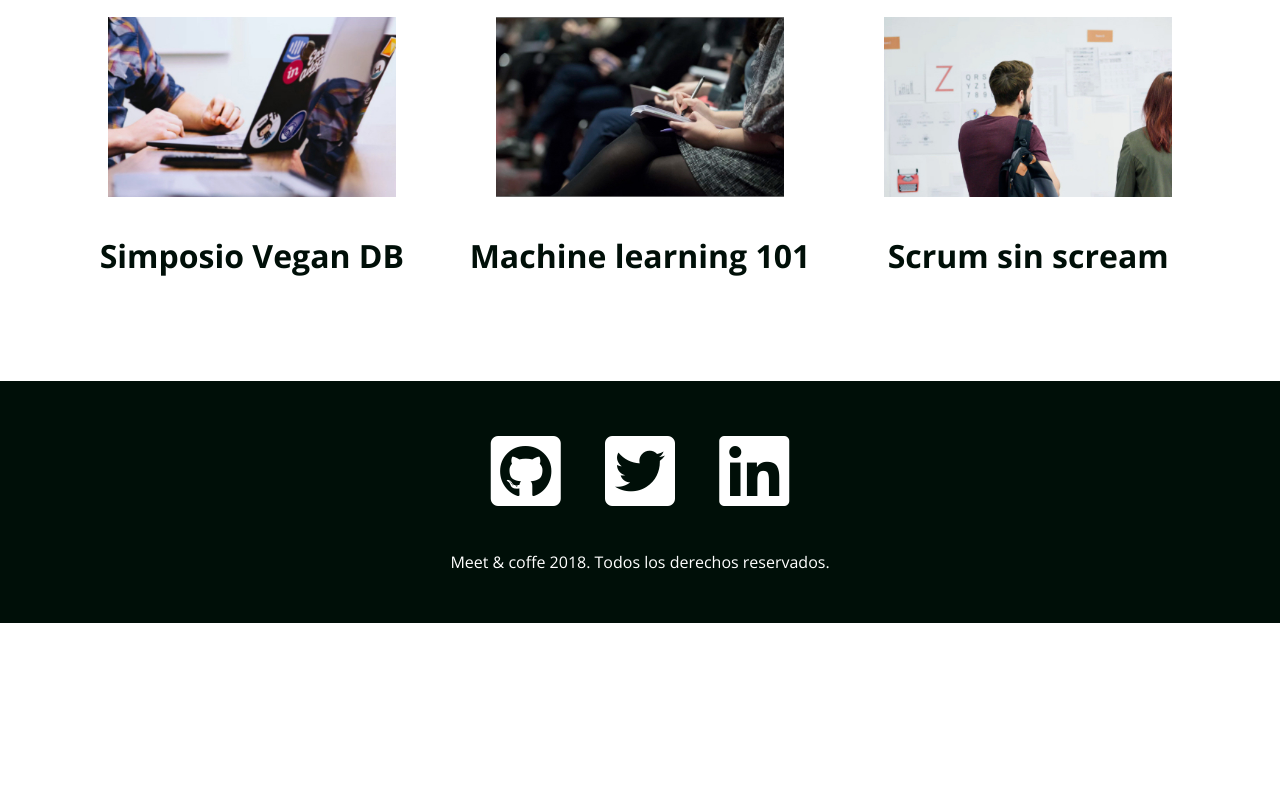
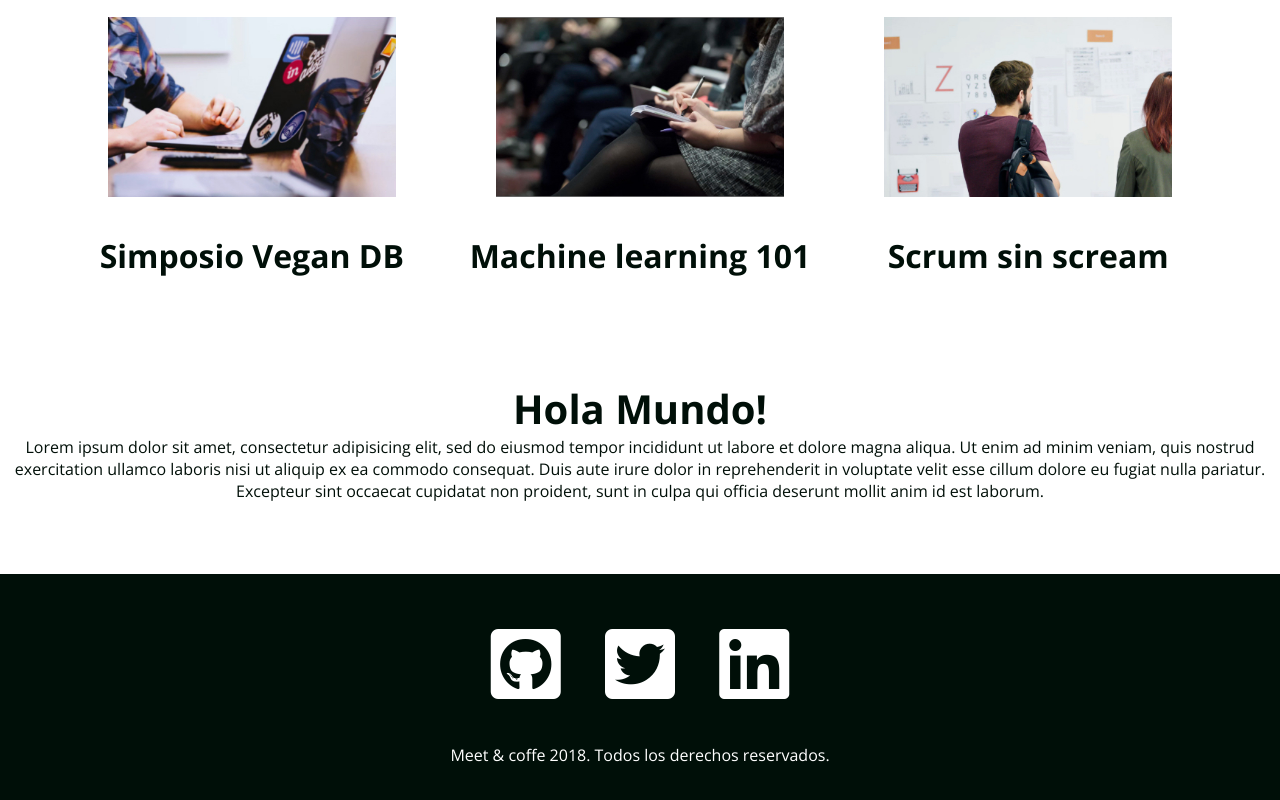
Before and after one commit to vipinto/Meet-Coffee, a plain HTML site: page index.html in a window 1280 px wide. Shown: the part 1547-2347 px from the top of the page. Before the commit the page ends 2170 px from the top, so only its background shows below. Drawn offline with nearby package versions, Linux system fonts and the light colour scheme.

Commit message:
added new text to be index of meet-coffee

```diff
--- a/index.html
+++ b/index.html
@@ -65,6 +65,10 @@
 	  	<h3>Scrum sin scream</h3>
 		</article>
   </section>
+	<section>
+		<h2>Hola Mundo!</h2>
+		<p>Lorem ipsum dolor sit amet, consectetur adipisicing elit, sed do eiusmod tempor incididunt ut labore et dolore magna aliqua. Ut enim ad minim veniam, quis nostrud exercitation ullamco laboris nisi ut aliquip ex ea commodo consequat. Duis aute irure dolor in reprehenderit in voluptate velit esse cillum dolore eu fugiat nulla pariatur. Excepteur sint occaecat cupidatat non proident, sunt in culpa qui officia deserunt mollit anim id est laborum.</p>
+	</section>
 
 	<footer id="contacto" class="oscuro">
 		<a href="https://github.com"><i class="fab fa-github-square fa-5x"></i></a>
```
